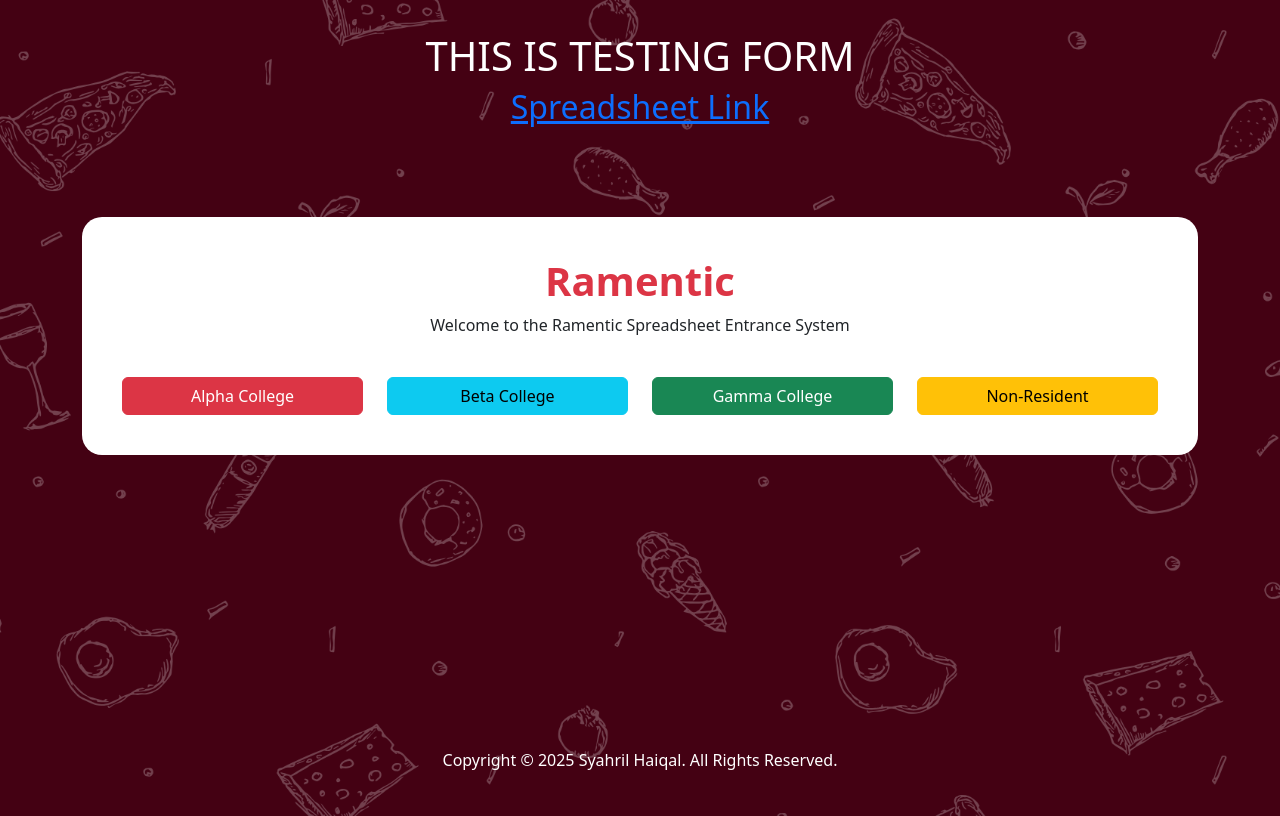
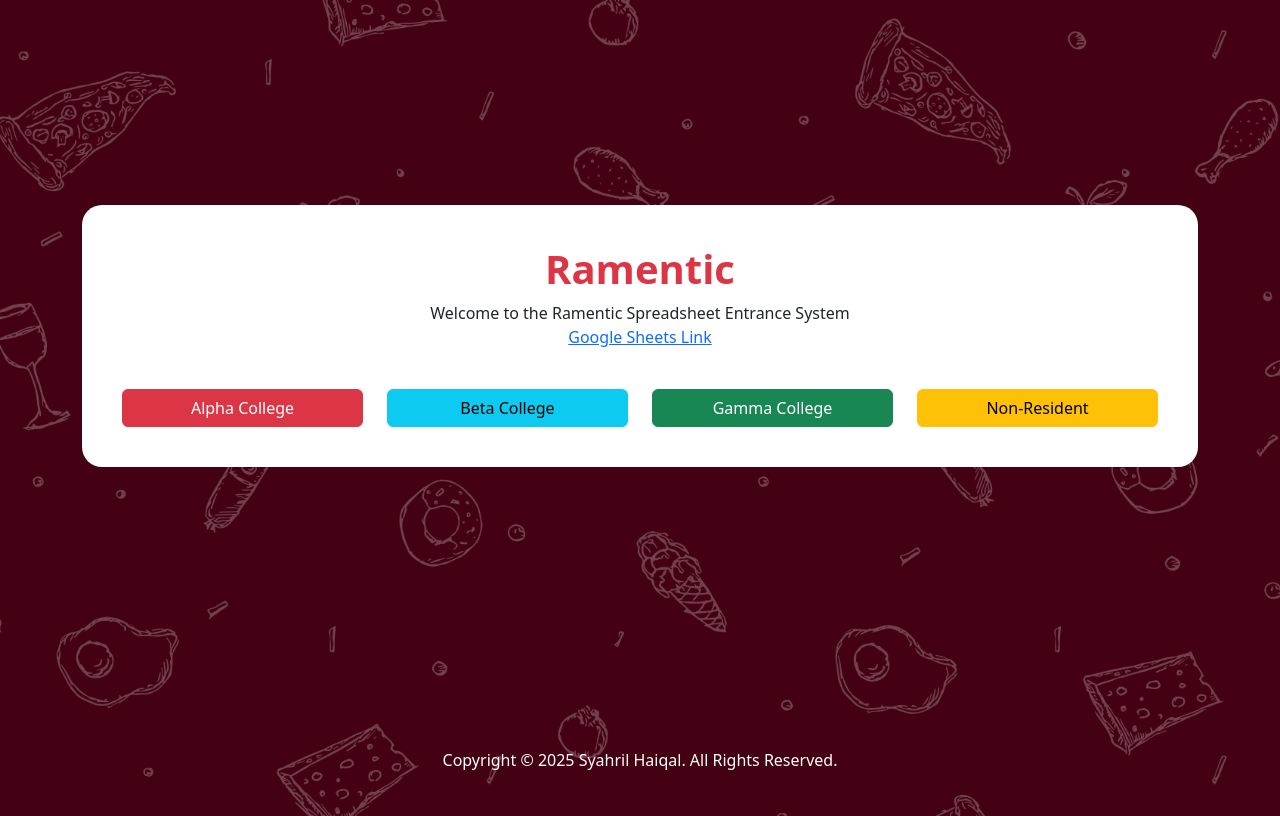
Before and after one commit to syahrillhaiqal/testing-ramentic-spreadsheet-entrance, a plain HTML site: page index.html in a window 1280 px wide. Drawn offline with nearby package versions, Linux system fonts and the light colour scheme.

Commit message:
update text

```diff
--- a/index.html
+++ b/index.html
@@ -16,7 +16,13 @@
     <div class="container mt-3">
         <div class="container-box">
             <h1>Ramentic</h1>
-            <p class="mb-4">Welcome to the Ramentic Spreadsheet Entrance System</p>
+            <p class="mb-4">Welcome to the Ramentic Spreadsheet Entrance System
+                <br>
+                <a
+                href="https://docs.google.com/spreadsheets/d/168CsaHokaIgSv7dvyFdRyhcSSnUD7-kO9ru4Uif8ovg/edit?usp=sharing"
+                target="_blank"
+                rel="noopener noreferrer"
+                >Google Sheets Link</a></p>
 
             <div class="row">
                 <!-- if mobile screen, take all 12 column (1 row 1 column)
--- a/js/main.js
+++ b/js/main.js
@@ -1,23 +1,3 @@
-// INDICATE THIS CODE IS FOR TESTING
-var isTest = true;
-const testingText = document.getElementById("testingText");
-
-if(isTest) {
-  testingText.innerHTML =
-  `
-  <h1 style="color: white;">THIS IS TESTING FORM</h1>
-  <h2><a
-      href="https://docs.google.com/spreadsheets/d/168CsaHokaIgSv7dvyFdRyhcSSnUD7-kO9ru4Uif8ovg/edit?usp=sharing"
-      target="_blank"
-      rel="noopener noreferrer"
-      >Spreadsheet Link</a>
-  </h2>
-  `;
-}
-else {
-  testingText.style.display = "none";
-}
-
 // Get college name from URL
 const params = new URLSearchParams(window.location.search); // creates a URLSearchParams object that reads everything after the ? in the URL.
 const collegeName = params.get("collegeName");
```
Also changed, not shown: Form.html (+0 -2 lines).
